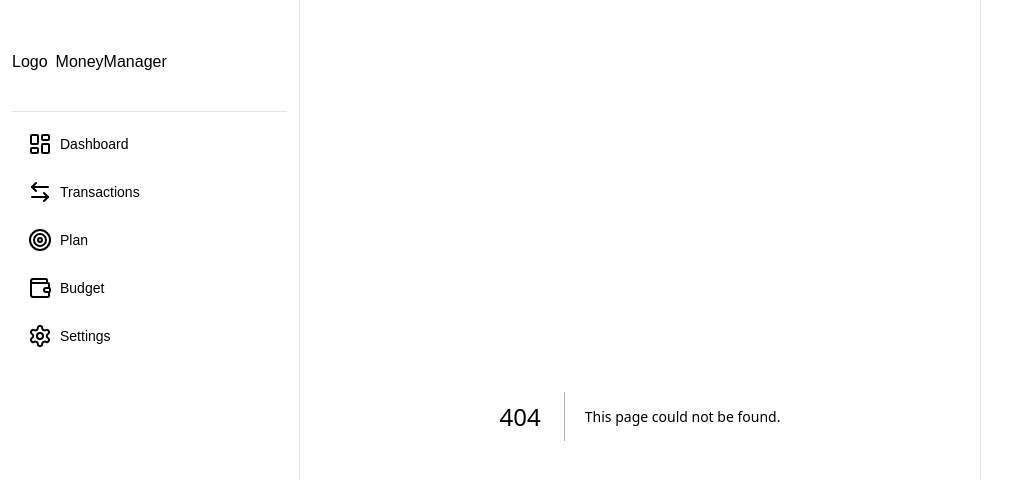
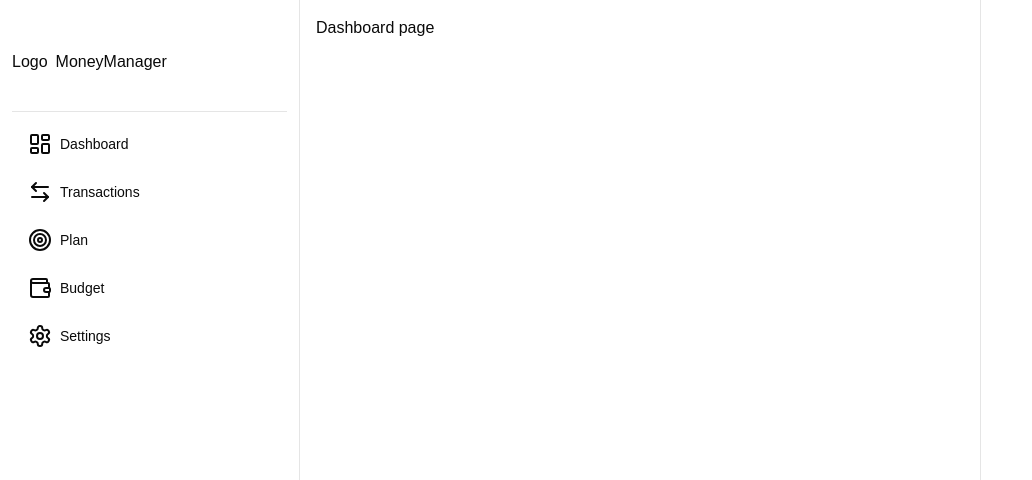
Before and after one commit to 21020382-Quan/MoneyManager, a Next.js app in the folder client/: page /dashboard in a window 1280 px wide. Before the commit this address had no page. Shown: the top 480 px of the page, without its empty margins (0-1032 px from the left). Built offline with nearby package versions, Linux system fonts and the light colour scheme.

Commit message:
routes setup

```diff
--- /dev/null
+++ b/client/src/app/budget/page.tsx
@@ -0,0 +1,5 @@
+export default function Budget() {
+  return (
+    <div>Budget page</div>
+  );
+}
--- /dev/null
+++ b/client/src/app/dashboard/page.tsx
@@ -0,0 +1,5 @@
+export default function Dashboard() {
+    return (
+      <div>Dashboard page</div>
+    );
+  }
--- /dev/null
+++ b/client/src/app/plan/page.tsx
@@ -0,0 +1,5 @@
+export default function Plan() {
+  return (
+    <div>Plan page</div>
+  );
+}
--- /dev/null
+++ b/client/src/app/settings/page.tsx
@@ -0,0 +1,5 @@
+export default function Settings() {
+  return (
+    <div>Settings page</div>
+  );
+}
--- /dev/null
+++ b/client/src/app/transactions/page.tsx
@@ -0,0 +1,5 @@
+export default function Transactions() {
+  return (
+    <div>Transactions page</div>
+  );
+}
--- a/client/src/components/Leftbar.tsx
+++ b/client/src/components/Leftbar.tsx
@@ -11,7 +11,7 @@ export default function Leftbar() {
                 <div>MoneyManager</div>
             </div>
             <div className='flex flex-col gap-2 w-full h-full pt-3'>
-                <LeftbarItem icon={LayoutDashboard} link='/'>Dashboard</LeftbarItem>
+                <LeftbarItem icon={LayoutDashboard} link='/dashboard'>Dashboard</LeftbarItem>
                 <LeftbarItem icon={ArrowLeftRight} link='/transactions'>Transactions</LeftbarItem>
                 <LeftbarItem icon={Target} link='/plan'>Plan</LeftbarItem>
                 <LeftbarItem icon={Wallet} link='/budget'>Budget</LeftbarItem>
```
